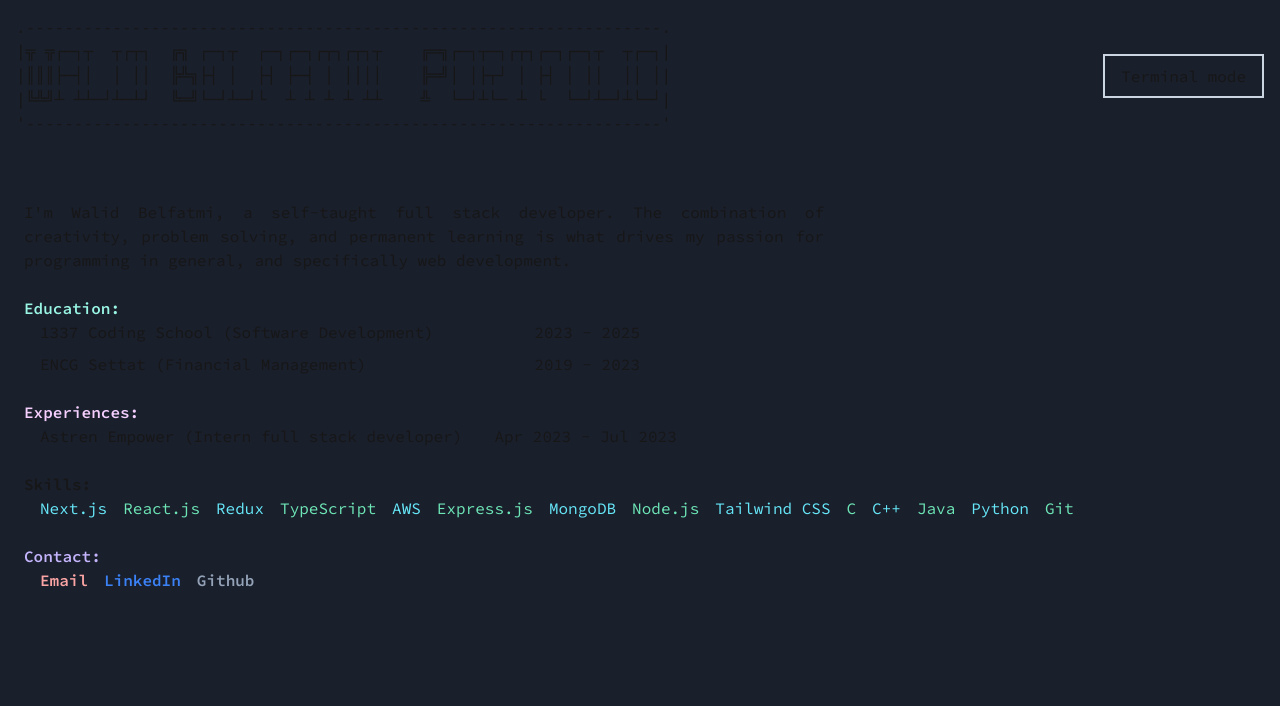
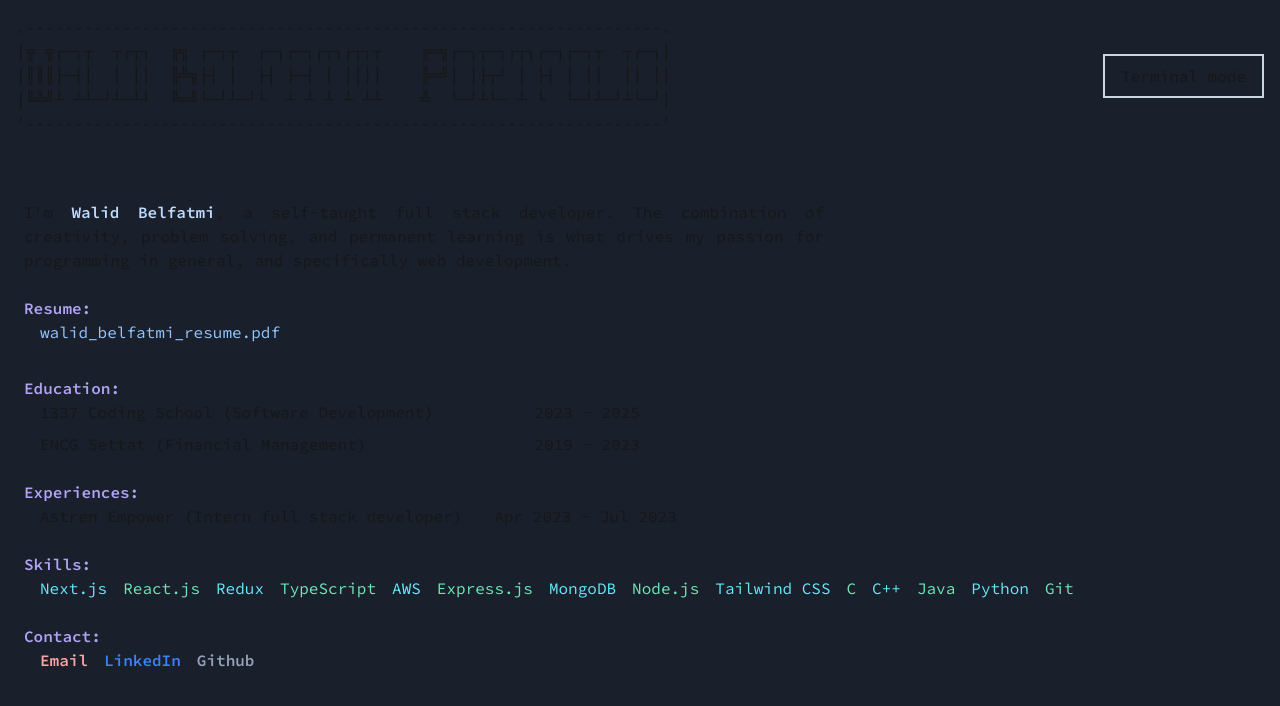
Before and after one commit to Qirall79/terminal-portfolio, a Next.js app: page /desktop/about in a window 1280 px wide. Shown: the top 706 px of the page. Built offline with nearby package versions, Linux system fonts and the light colour scheme.

Commit message:
Add resume

```diff
--- a/components/About.tsx
+++ b/components/About.tsx
@@ -1,63 +1,76 @@
-"use client";
+'use client';
 
-import Link from "next/link";
+import Link from 'next/link';
 
 const skills = [
-  "Next.js",
-  "React.js",
-  "Redux",
-  "TypeScript",
-  "AWS",
-  "Express.js",
-  "MongoDB",
-  "Node.js",
-  "Tailwind CSS",
-  "C",
-  "C++",
-  "Java",
-  "Python",
-  "Git",
+  'Next.js',
+  'React.js',
+  'Redux',
+  'TypeScript',
+  'AWS',
+  'Express.js',
+  'MongoDB',
+  'Node.js',
+  'Tailwind CSS',
+  'C',
+  'C++',
+  'Java',
+  'Python',
+  'Git',
 ];
 
 export const About = () => {
   return (
-    <div className="text-left pr-4">
+    <div className='text-left pr-4'>
       <br />
-      <p className="max-w-[800px] text-justify">
-        I&apos;m Walid Belfatmi, a self-taught full stack developer. The
-        combination of creativity, problem solving, and permanent learning is
-        what drives my passion for programming in general, and specifically web
-        development.
+      <p className='max-w-[800px] text-justify'>
+        I&apos;m{' '}
+        <span className='font-semibold text-blue-200'>Walid Belfatmi</span>, a
+        self-taught full stack developer. The combination of creativity, problem
+        solving, and permanent learning is what drives my passion for
+        programming in general, and specifically web development.
       </p>
 
       <br />
+      <p className='font-semibold text-[#b2a4f4]'>Resume: </p>
+      <div className='flex justify-between space-x-2 md:space-x-8 translate-x-4 max-w-[600px] text-sm md:text-base mb-2'>
+        <Link
+        className='text-blue-300 hover:text-blue-200'
+          href='/walid_belfatmi_resume.pdf'
+          target='_blank'
+          download={'walid_belfatmi_resume.pdf'}
+        >
+          walid_belfatmi_resume.pdf
+        </Link>
+      </div>
 
-      <p className="font-semibold text-teal-200">Education: </p>
-      <div className="flex justify-between space-x-2 md:space-x-8 translate-x-4 max-w-[600px] text-sm md:text-base mb-2">
+      <br />
+      <p className='font-semibold text-[#b2a4f4]'>Education: </p>
+      <div className='flex justify-between space-x-2 md:space-x-8 translate-x-4 max-w-[600px] text-sm md:text-base mb-2'>
         <p>1337 Coding School (Software Development)</p>
         <p>2023 - 2025</p>
       </div>
-      <div className="flex justify-between space-x-2 md:space-x-8 translate-x-4 max-w-[600px] text-sm md:text-base">
+      <div className='flex justify-between space-x-2 md:space-x-8 translate-x-4 max-w-[600px] text-sm md:text-base'>
         <p>ENCG Settat (Financial Management)</p>
         <p>2019 - 2023</p>
       </div>
 
       <br />
 
-      <p className="font-semibold text-fuchsia-200">Experiences: </p>
-      <div className="flex space-x-2 md:space-x-8 translate-x-4 text-sm md:text-base">
+      <p className='font-semibold text-[#b2a4f4]'>Experiences: </p>
+      <div className='flex space-x-2 md:space-x-8 translate-x-4 text-sm md:text-base'>
         <p>Astren Empower (Intern full stack developer)</p>
         <p>Apr 2023 - Jul 2023</p>
       </div>
 
       <br />
 
-      <p className="font-semibold ">Skills: </p>
-      <ul className="flex flex-wrap gap-x-4 translate-x-4">
+      <p className='font-semibold text-[#b2a4f4]'>Skills: </p>
+      <ul className='flex flex-wrap gap-x-4 translate-x-4'>
         {skills.map((s, j) => {
           return (
             <li
-              className={`${j % 2 ? "text-emerald-300" : "text-cyan-300"}`}
+              className={`${j % 2 ? 'text-emerald-300' : 'text-cyan-300'}`}
               key={j}
             >
               {s}
@@ -68,23 +81,23 @@ export const About = () => {
 
       <br />
 
-      <p className="font-semibold text-violet-300">Contact: </p>
-      <ul className="flex flex-wrap space-x-4 translate-x-4 font-semibold">
-        <li className="text-red-300 hover:text-red-200 transition-all">
-          <Link href={"mailto:walidbelfatmi.dev@gmail.com"} target="_blank">
+      <p className='font-semibold text-[#b2a4f4]'>Contact: </p>
+      <ul className='flex flex-wrap space-x-4 translate-x-4 font-semibold'>
+        <li className='text-red-300 hover:text-red-200 transition-all'>
+          <Link href={'mailto:walidbelfatmi.dev@gmail.com'} target='_blank'>
             Email
           </Link>
         </li>
-        <li className="text-blue-500 hover:text-blue-400 transition-all">
+        <li className='text-blue-500 hover:text-blue-400 transition-all'>
           <Link
-            href={"https://www.linkedin.com/in/walid-belfatmi-1587751a2/"}
-            target="_blank"
+            href={'https://www.linkedin.com/in/walid-belfatmi-1587751a2/'}
+            target='_blank'
           >
             LinkedIn
           </Link>
         </li>
-        <li className="text-slate-400 hover:text-slate-300 transition-all">
-          <Link href={"https://github.com/Qirall79"} target="_blank">
+        <li className='text-slate-400 hover:text-slate-300 transition-all'>
+          <Link href={'https://github.com/Qirall79'} target='_blank'>
             Github
           </Link>
         </li>
```
Also changed, not shown: 1 other file (tests, documents, lock files or other folders).
